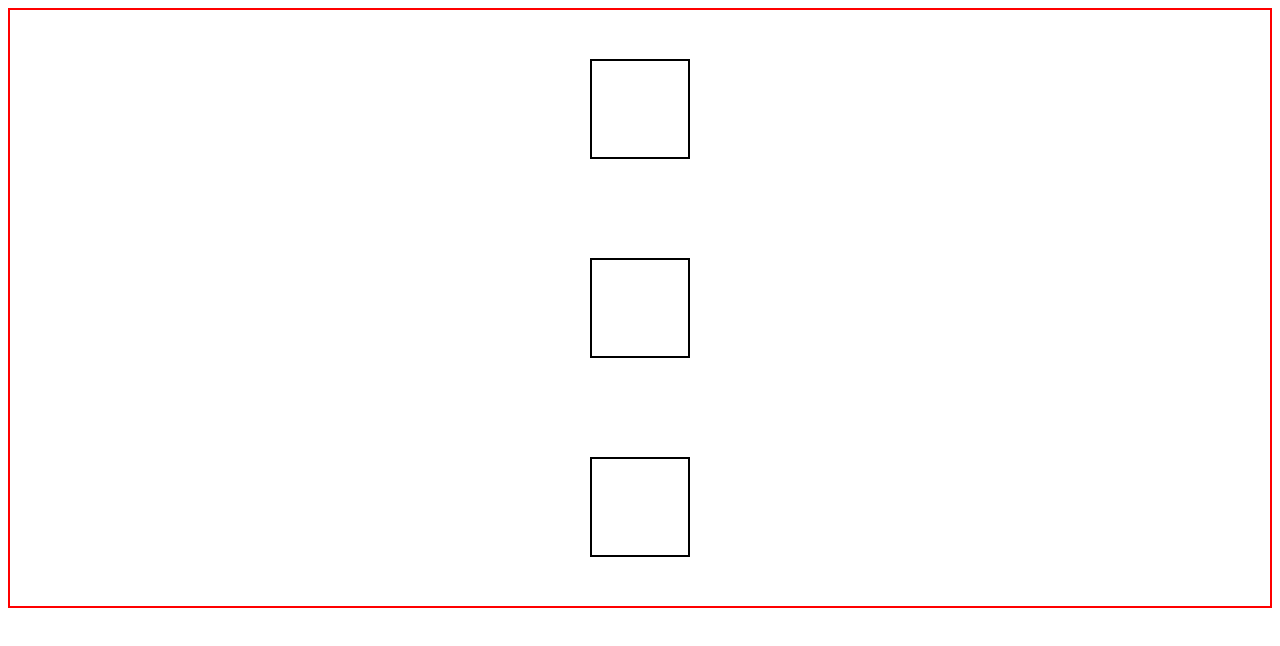
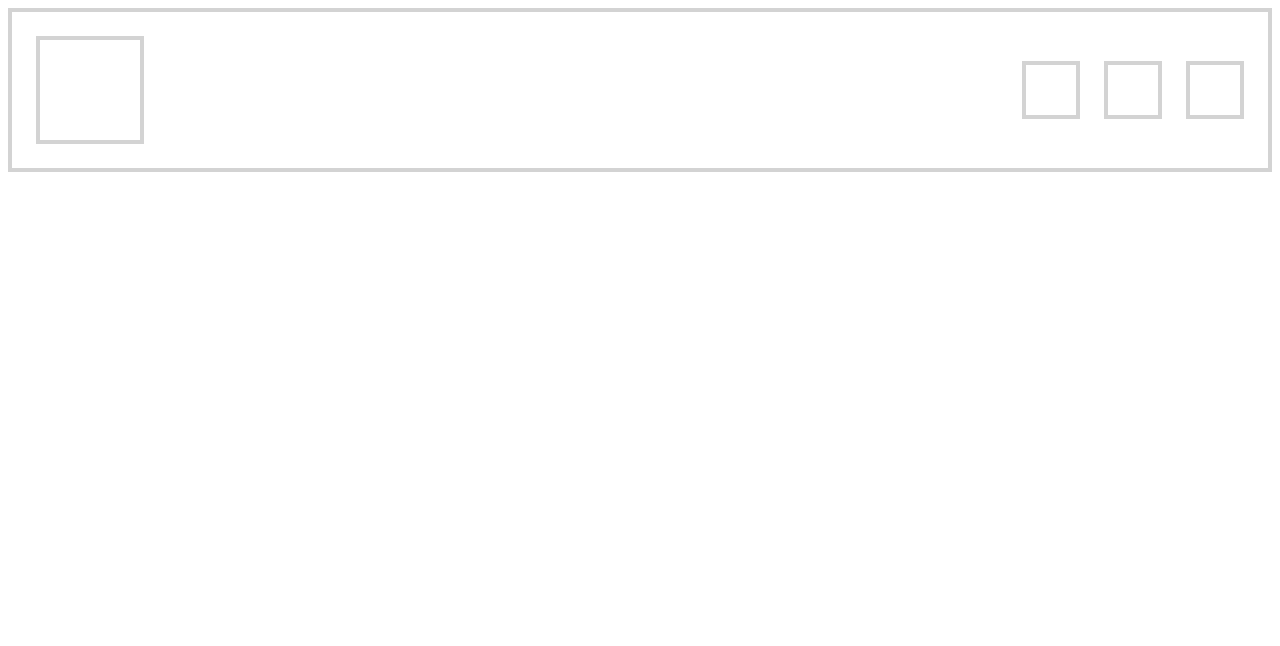
Before and after one commit to Maurizio-Gasbarrone/Crash-Course-CSS, a plain HTML site: page index.html in a window 1280 px wide. Drawn offline with Linux system fonts and the light colour scheme.

Commit message:
The following code is is very common for navigation bar display: flex; justify-content: space-between; align-items: center;

```diff
--- a/index.html
+++ b/index.html
@@ -10,8 +10,11 @@
   <body>
     <div class="container">
       <div class="box"></div>
-      <div class="box"></div>
-      <div class="box"></div>
+      <div class="box-wrapper">
+        <div class="box box-small"></div>
+        <div class="box box-small"></div>
+        <div class="box box-small"></div>
+      </div>
     </div>
   </body>
 </html>
--- a/styles.css
+++ b/styles.css
@@ -1,29 +1,33 @@
-* {
-  box-sizing: border-box;
+/* The following code is is very common for navigation bar
+display: flex; justify-content: space-between; align-items: center; */
+
+
+/* .box{} is a child of .container{} */
+.box {
+    border: 4px solid lightgray;
+    width: 100px;
+    height: 100px;
 }
 
-.container {
-  width: 100%;
-  height: 600px;
-  border: 2px solid red;
-  display: flex;
-  flex-direction: column;
-  align-items: center; /*align-center is reversed, elemens a on the vertical axis*/
-  justify-content: center;
-  justify-content: space-between;
-  justify-content: space-around;
-  /*justify-content: center;
-    justify-content: space-between;
-    justify-content: space-around;
-    justify-content: flex-end;
-    justify-content: flex-start;
-    align-items: center;
-    justify-content: center;
-    justify-content: space-evenly;*/
+/* .box-small{} is a child of .container{} */
+.box-small {
+    width: 50px;
+    height: 50px;
+    margin-left: 24px;
 }
 
-.box {
-  width: 100px;
-  height: 100px;
-  border: 2px solid black;
+/*.box-wrapper{} is a child of .container{}
+which acts as the parent to .box-small{} */
+.box-wrapper {
+    display: flex;
+    align-items: center; /*be sure there is enoungh space in the parent box, else won't work */
+
 }
+
+/* .container{} is the parent */
+.container {
+    border: 4px solid lightgray;
+    display: flex;
+    justify-content: space-between;
+    padding: 24px;
+}
```
Also changed, not shown: about.txt.
